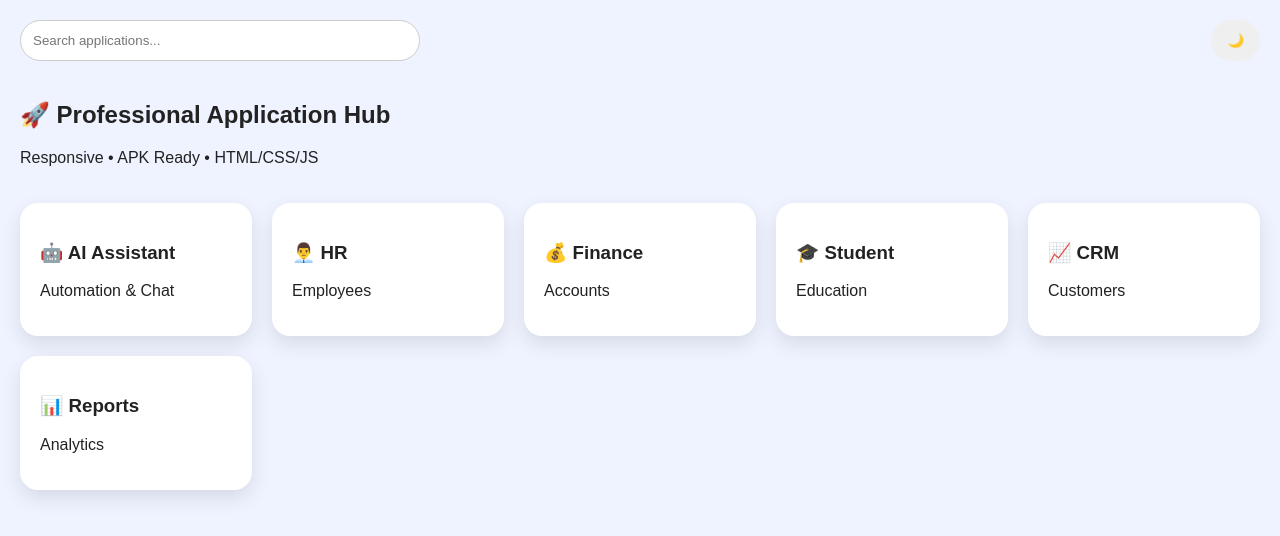
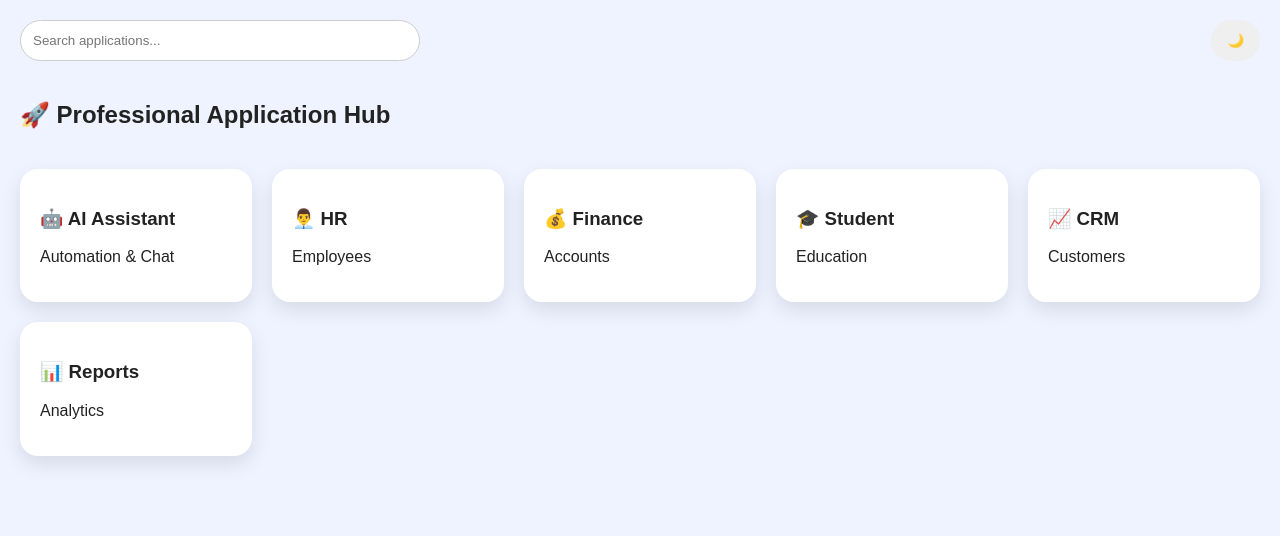
Before and after one commit to sarvesh55/test, a plain HTML site: page index.html in a window 1280 px wide. Drawn offline with Linux system fonts and the light colour scheme.

Commit message:
Update index.html

```diff
--- a/index.html
+++ b/index.html
@@ -16,7 +16,7 @@
 </header>
 <section class="hero">
 <h1>🚀 Professional Application Hub</h1>
-<p>Responsive • APK Ready • HTML/CSS/JS</p>
+
 </section>
 <section class="grid" id="grid">
 <div class="card" data-name="AI Assistant" onclick="openApp('apps/ai/index.html')"><h3>🤖 AI Assistant</h3><p>Automation & Chat</p></div>
```
